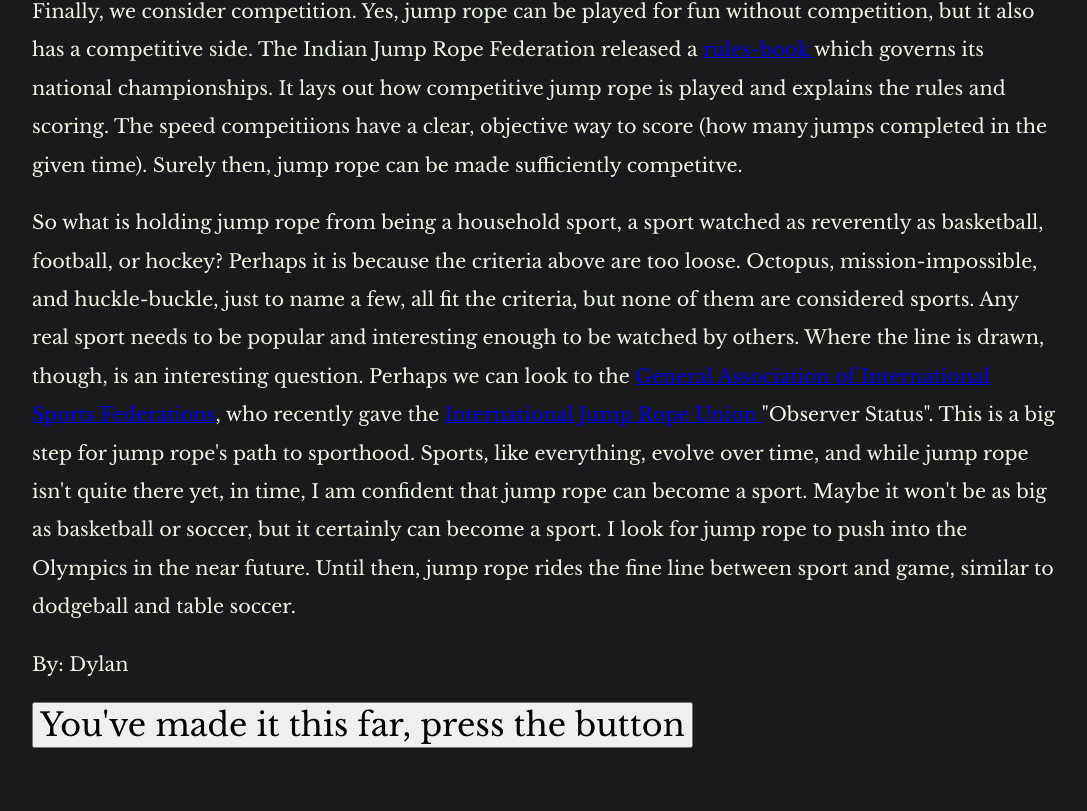
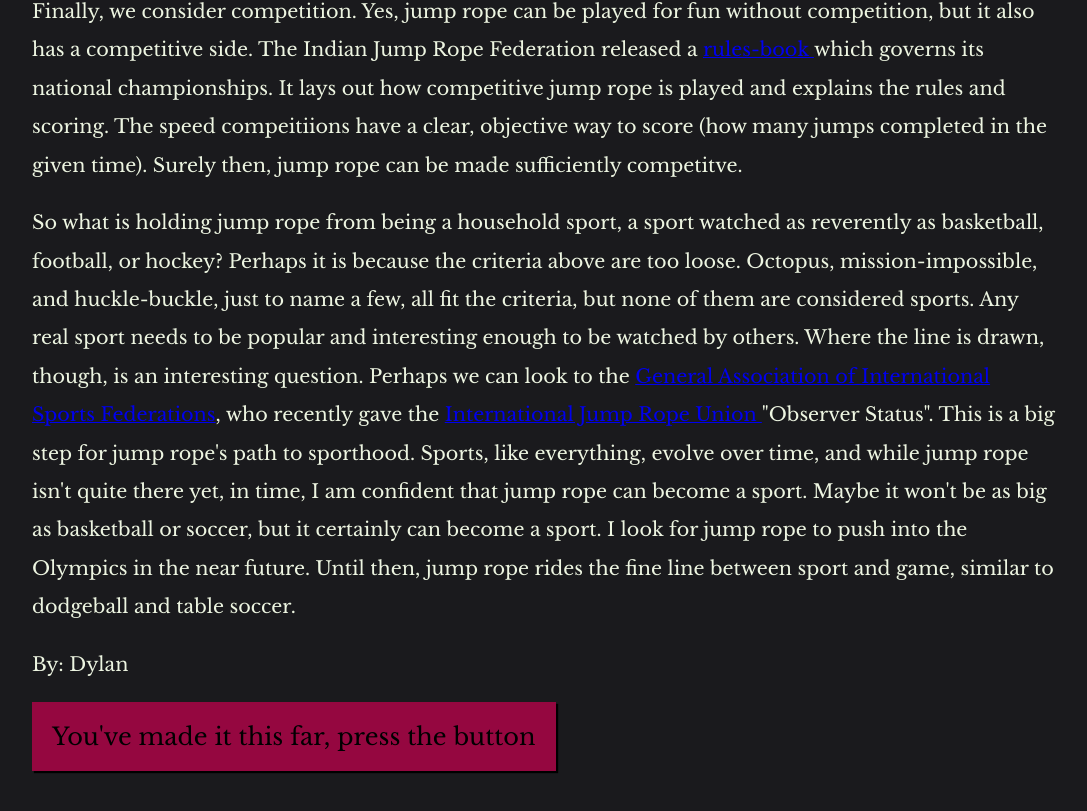
Before and after one commit to Dylan0987/skipping-rope, a plain HTML site: page index.html in a window 1280 px wide. Shown: the part 976-1787 px from the top of the page, without its empty margins (106-1193 px from the left). Drawn offline with nearby package versions, Linux system fonts and the light colour scheme.

Commit message:
Update styles.css

```diff
--- a/styles.css
+++ b/styles.css
@@ -43,8 +43,21 @@ p {
   line-height: 200%;
 }
 button {
+  background-color: #950740;
+  padding: 20px;
+  border: none;
   font-family: "Libre Baskerville";
-  font-size: 2em;
+  font-size: 1.5em;
+  text-align: center;
+  text-decoration: none;
+  box-shadow: 2px 2px 1px black;
+  transition: background-color 300ms
+}
+button:hover {
+  background-color: #C3073F;
+}
+button:active {
+  background-color: #C3073F;
 }
 .footer {
   height: 100px;
```
